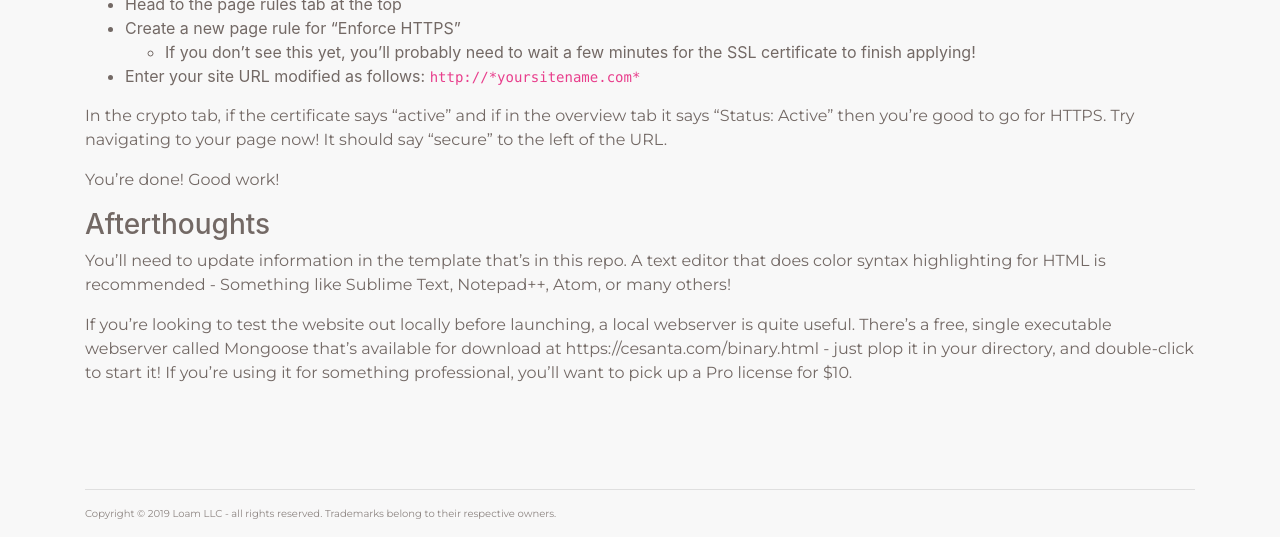
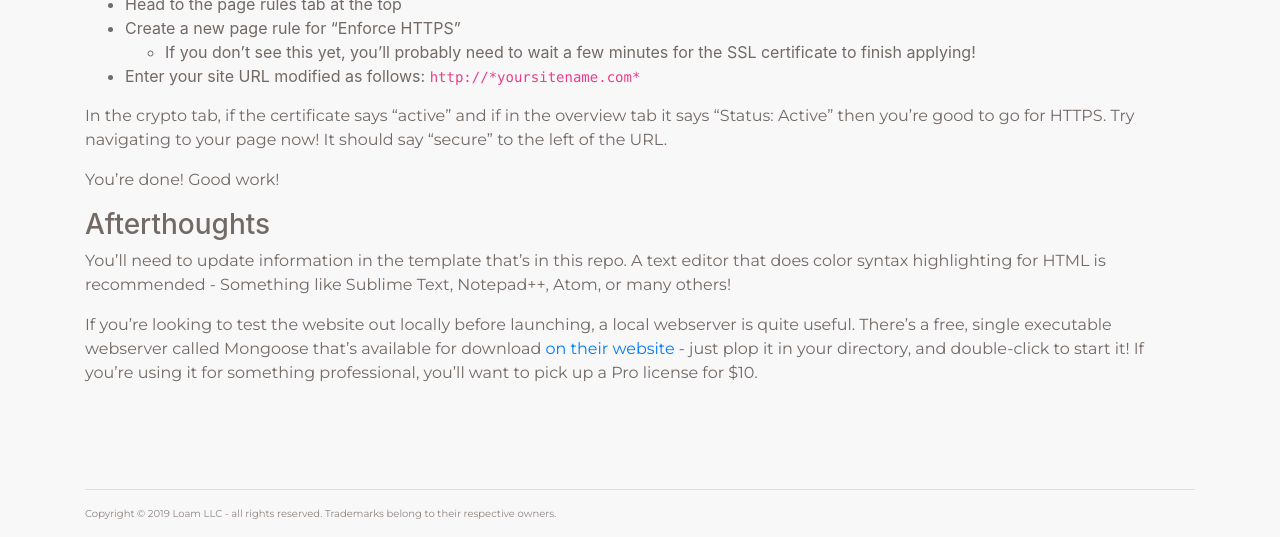
Before and after one commit to LoamNet/net.loam.www, a Jekyll site: the page built from resources/websites/index.md, in a window 1280 px wide and 900 px high, scrolled down 3962 px, cut to the strip 363-900 px from the top of the window. Built offline with Jekyll 4.4.1, drawn with Linux system fonts in a browser that asks for light colours; nearby versions of some CDN libraries.

Commit message:
= Improved link

```diff
--- a/resources/websites/index.md
+++ b/resources/websites/index.md
@@ -125,4 +125,4 @@ You're done! Good work!
 
 You'll need to update information in the template that's in this repo. A text editor that does color syntax highlighting for HTML is recommended - Something like Sublime Text, Notepad++, Atom, or many others!
 
-If you're looking to test the website out locally before launching, a local webserver is quite useful. There's a free, single executable webserver called Mongoose that's available for download at https://cesanta.com/binary.html - just plop it in your directory, and double-click to start it! If you're using it for something professional, you'll want to pick up a Pro license for $10.
+If you're looking to test the website out locally before launching, a local webserver is quite useful. There's a free, single executable webserver called Mongoose that's available for download [on their website](https://cesanta.com/binary.html) - just plop it in your directory, and double-click to start it! If you're using it for something professional, you'll want to pick up a Pro license for $10.
```
